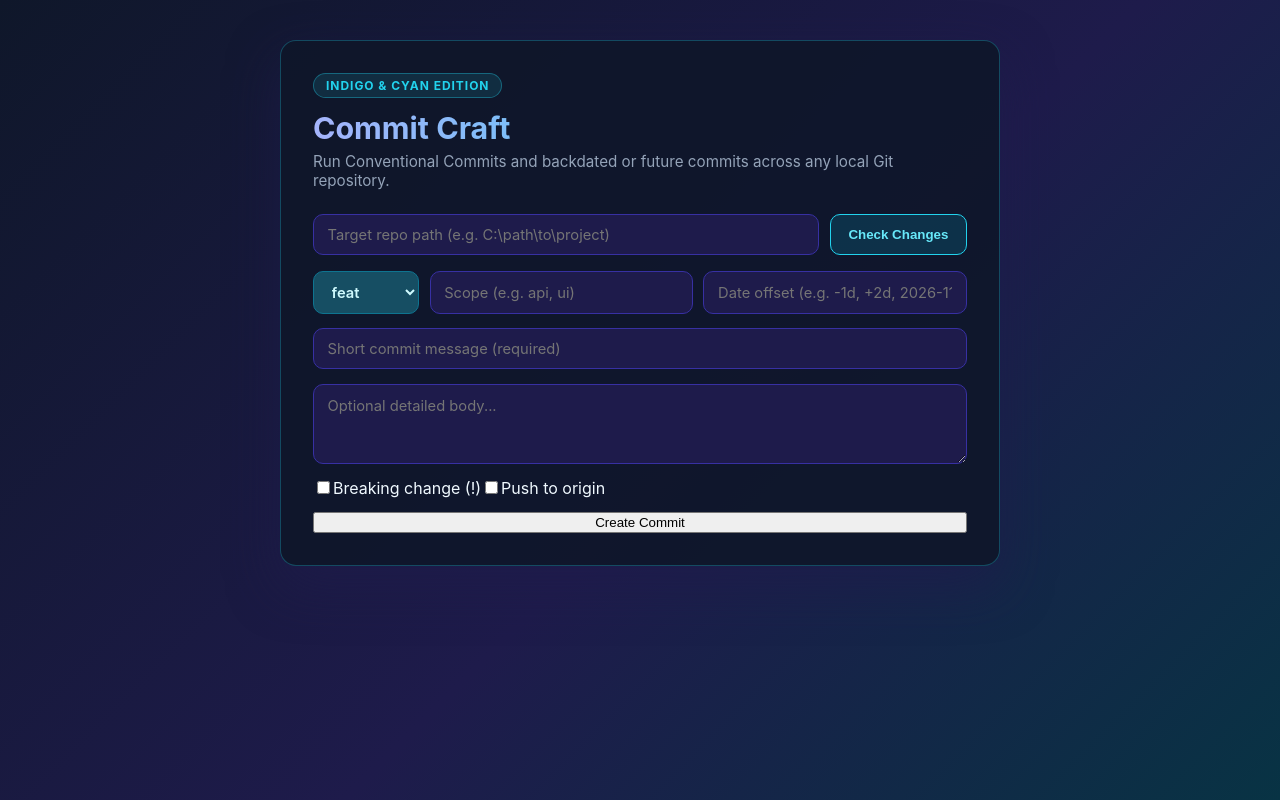
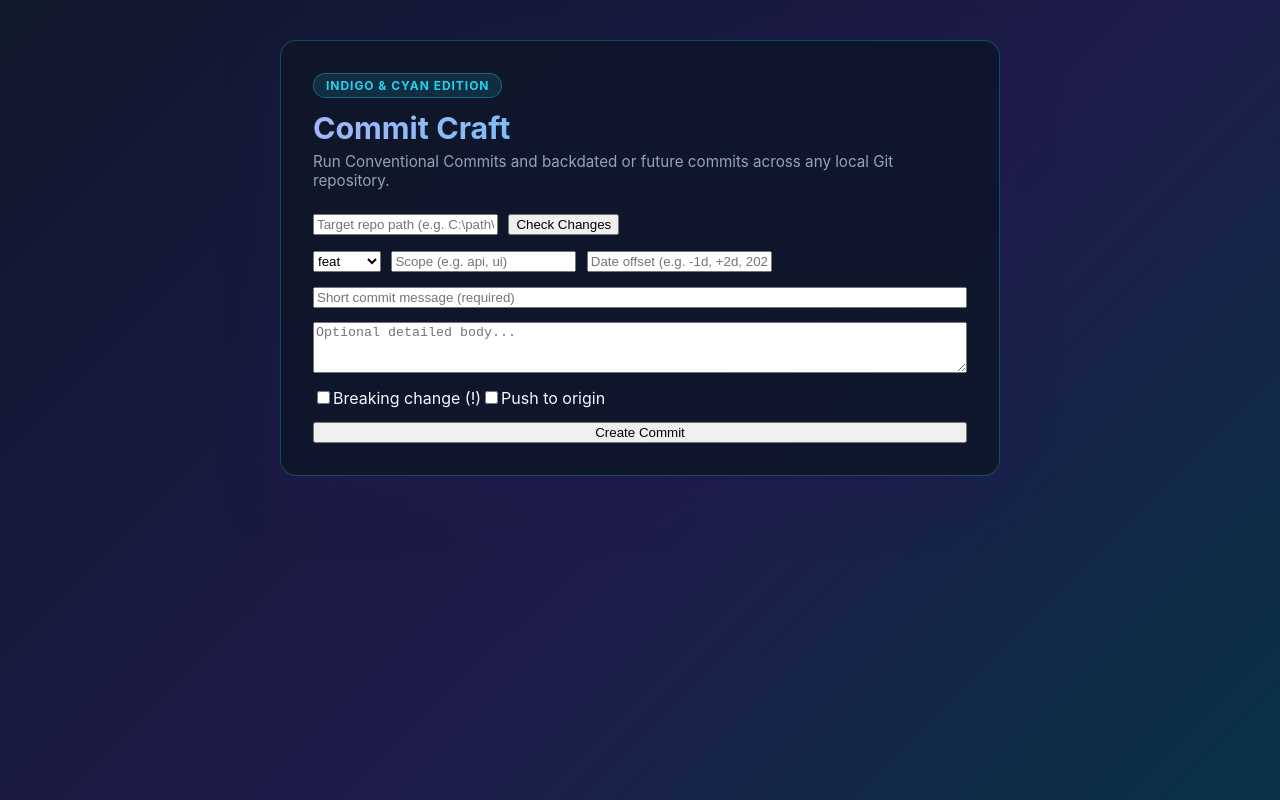
Before and after one commit to SenaEnana/Commit-Craft, a React (Vite) app in the folder frontend/: page / in a window 1280 px wide. Built offline with nearby package versions, Linux system fonts and the light colour scheme.

Commit message:
removed uneccesary file

```diff
--- a/frontend/src/index.css
+++ b/frontend/src/index.css
@@ -85,60 +85,3 @@ body {
   display: grid;
   gap: 0.9rem;
 }
-
-.commit-input,
-.commit-select,
-.commit-textarea {
-  border-radius: 10px;
-  font-size: 0.92rem;
-  font-family: inherit;
-  outline: none;
-  transition: border-color 0.15s ease, box-shadow 0.15s ease;
-}
-
-.commit-input {
-  flex: 1;
-  min-width: 160px;
-  padding: 0.65rem 0.85rem;
-  background: var(--indigo-950);
-  color: var(--sky-100);
-  border: 1px solid var(--indigo-800);
-}
-
-.commit-input:focus,
-.commit-textarea:focus {
-  border-color: var(--cyan-400);
-  box-shadow: 0 0 0 3px rgba(34, 211, 238, 0.18);
-}
-
-.commit-select {
-  padding: 0.65rem 0.85rem;
-  background: var(--cyan-900);
-  color: var(--cyan-100);
-  border: 1px solid #0e7490;
-  font-weight: 600;
-}
-
-.commit-select:focus {
-  border-color: var(--cyan-400);
-  box-shadow: 0 0 0 3px rgba(34, 211, 238, 0.2);
-}
-
-.commit-textarea {
-  width: 100%;
-  padding: 0.75rem 0.85rem;
-  background: var(--indigo-950);
-  color: var(--sky-100);
-  border: 1px solid var(--indigo-800);
-  resize: vertical;
-}
-
-.btn-secondary {
-  padding: 0.65rem 1.1rem;
-  border-radius: 10px;
-  border: 1px solid var(--cyan-400);
-  background: rgba(8, 145, 178, 0.22);
-  color: var(--cyan-300);
-  font-weight: 600;
-  cursor: pointer;
-}
```
